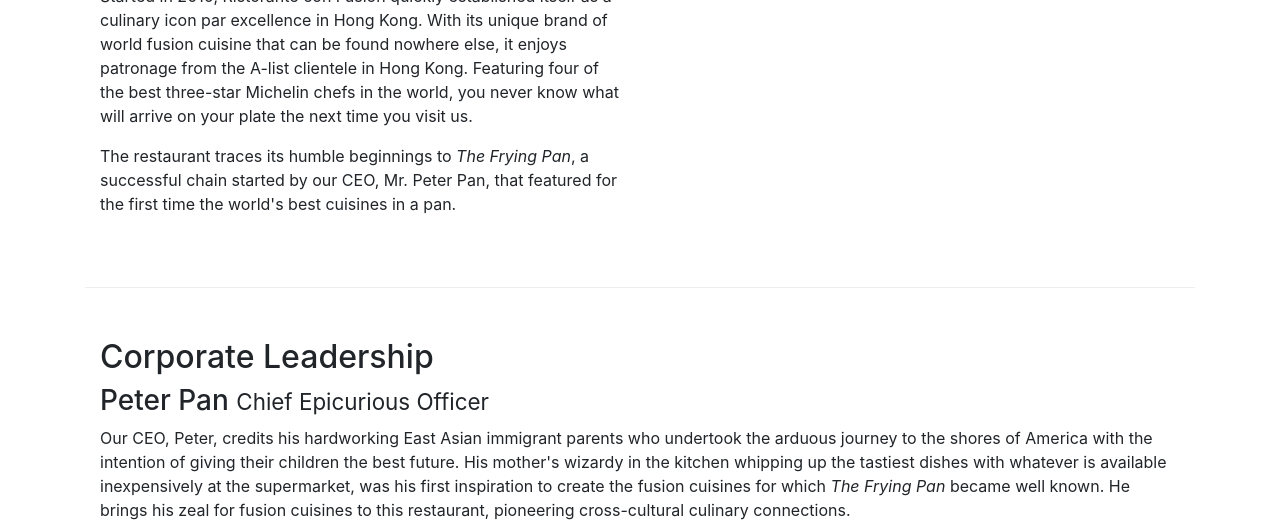
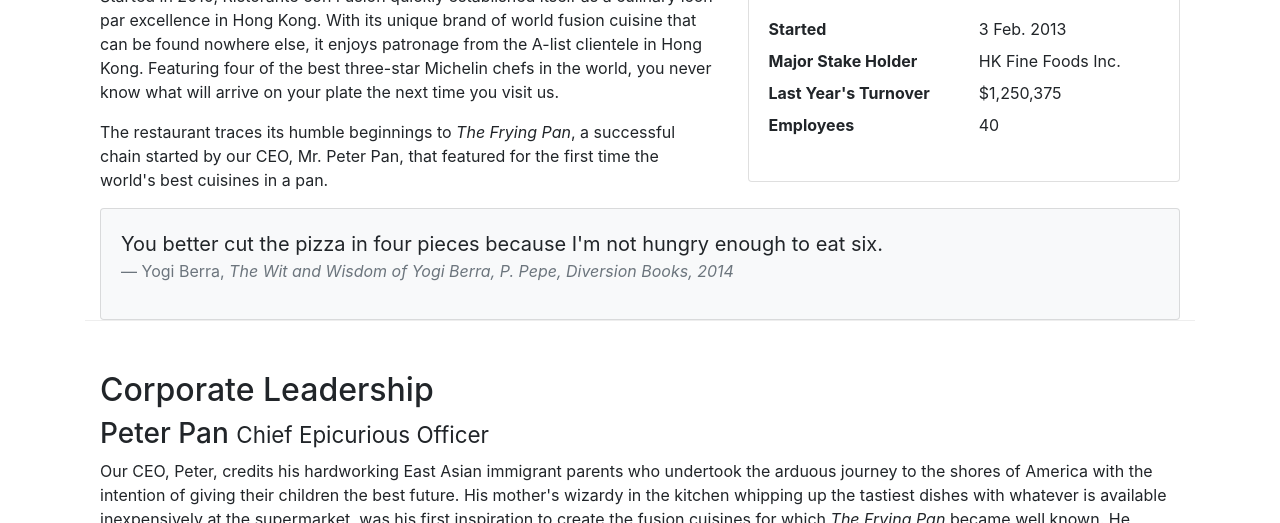
Before and after one commit to MeisQuietude/Front-End-Web-UI-Frameworks-and-Tools-Bootstrap-4, a website: page aboutus.html in a window 1280 px wide. Shown: the part 577-1100 px from the top of the page. Drawn offline with nearby package versions, Linux system fonts and the light colour scheme.

Commit message:
[ADD] Card

```diff
--- a/aboutus.html
+++ b/aboutus.html
@@ -60,7 +60,7 @@
         </div>
 
         <div class="row row-content">
-            <div class="col-12 col-sm-6">
+            <div class="col-12 col-sm-7">
                 <h2>Our History</h2>
                 <p>Started in 2010, Ristorante con Fusion quickly established itself as a culinary icon par excellence
                     in Hong Kong. With its unique brand of world fusion cuisine that can be found nowhere else, it
@@ -71,6 +71,35 @@
                     our CEO, Mr. Peter Pan, that featured for the first time the world's best cuisines in a pan.</p>
             </div>
             <div class="col-12 col-sm">
+                <div class="card">
+                    <h3 class="card-header bg-primary text-white">Facts At a Glance</h3>
+                    <div class="card-body">
+                        <dl class="row">
+                            <dt class="col-6">Started</dt>
+                            <dd class="col-6">3 Feb. 2013</dd>
+                            <dt class="col-6">Major Stake Holder</dt>
+                            <dd class="col-6">HK Fine Foods Inc.</dd>
+                            <dt class="col-6">Last Year's Turnover</dt>
+                            <dd class="col-6">$1,250,375</dd>
+                            <dt class="col-6">Employees</dt>
+                            <dd class="col-6">40</dd>
+                        </dl>
+                    </div>
+                </div>
+            </div>
+            <div class="col-12">
+                <div class="card card-body bg-light">
+                    <blockquote class="blockquote">
+                        <p class="mb-0">You better cut the pizza in four pieces
+                            because I'm not hungry enough to eat six.
+                        </p>
+                        <footer class="blockquote-footer">Yogi Berra,
+                            <cite title="Source Title">The Wit and Wisdom of
+                                Yogi Berra, P. Pepe, Diversion Books, 2014
+                            </cite>
+                        </footer>
+                    </blockquote>
+                </div>
             </div>
         </div>
 
```
